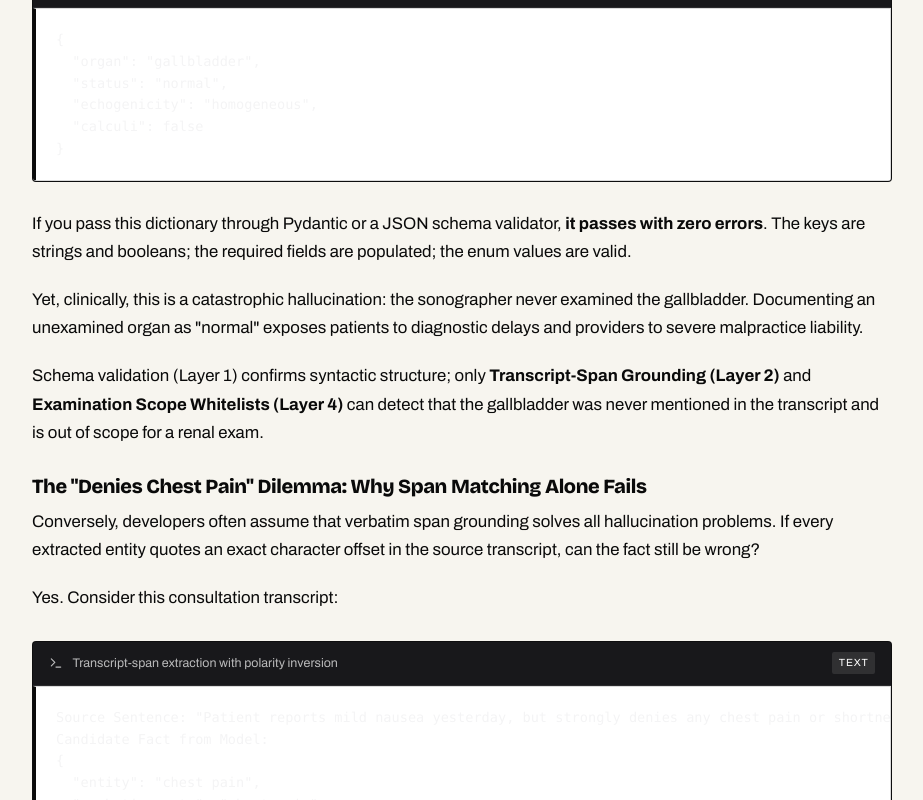
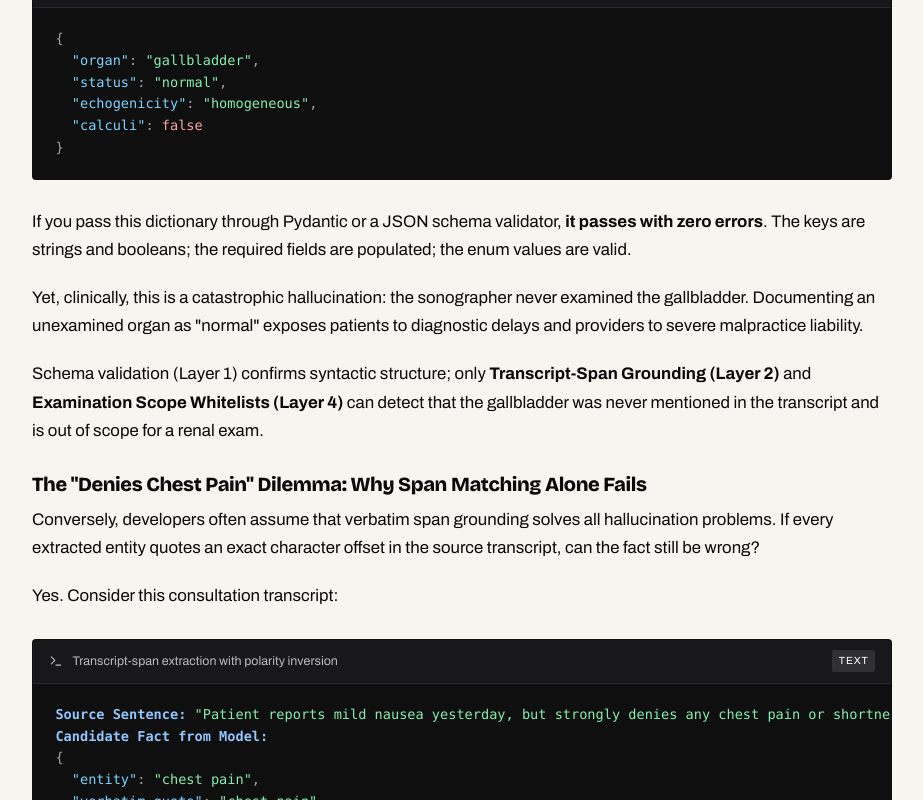
Before and after one commit to akthernaimudheen/akther-portfolio, a React (Vite) app: page /blog/hybrid-ai-architecture-cpu-guardrails in a window 1280 px wide. Shown: the part 5640-6440 px from the top of the page, without its empty margins (178-1101 px from the left). Built offline with nearby package versions, Linux system fonts and the light colour scheme.

Commit message:
fix(blog): improve code-block contrast and add syntax highlighting in Hybrid AI article

```diff
--- a/src/components/HybridAiArticle.tsx
+++ b/src/components/HybridAiArticle.tsx
@@ -278,12 +278,14 @@ Deterministic Gate: Ambiguity or Synthesis Needed?
               <span className="code-lang-tag">json</span>
             </div>
             <pre className="article-code-block">
-<code>{`{
-  "organ": "gallbladder",
-  "status": "normal",
-  "echogenicity": "homogeneous",
-  "calculi": false
-}`}</code>
+<code>
+  <span className="token-brace">{'{'}</span>{'\n'}
+  {'  '}<span className="token-key">"organ"</span><span className="token-punct">:</span> <span className="token-string">"gallbladder"</span><span className="token-punct">,</span>{'\n'}
+  {'  '}<span className="token-key">"status"</span><span className="token-punct">:</span> <span className="token-string">"normal"</span><span className="token-punct">,</span>{'\n'}
+  {'  '}<span className="token-key">"echogenicity"</span><span className="token-punct">:</span> <span className="token-string">"homogeneous"</span><span className="token-punct">,</span>{'\n'}
+  {'  '}<span className="token-key">"calculi"</span><span className="token-punct">:</span> <span className="token-boolean">false</span>{'\n'}
+  <span className="token-brace">{'}'}</span>
+</code>
             </pre>
           </div>
 
@@ -312,13 +314,15 @@ Deterministic Gate: Ambiguity or Synthesis Needed?
               <span className="code-lang-tag">text</span>
             </div>
             <pre className="article-code-block">
-<code>{`Source Sentence: "Patient reports mild nausea yesterday, but strongly denies any chest pain or shortness of breath."
-Candidate Fact from Model:
-{
-  "entity": "chest pain",
-  "verbatim_quote": "chest pain",
-  "status": "confirmed"  <-- CRITICAL POLARITY ERROR
-}`}</code>
+<code>
+  <span className="token-label">Source Sentence:</span> <span className="token-string">"Patient reports mild nausea yesterday, but strongly denies any chest pain or shortness of breath."</span>{'\n'}
+  <span className="token-label">Candidate Fact from Model:</span>{'\n'}
+  <span className="token-brace">{'{'}</span>{'\n'}
+  {'  '}<span className="token-key">"entity"</span><span className="token-punct">:</span> <span className="token-string">"chest pain"</span><span className="token-punct">,</span>{'\n'}
+  {'  '}<span className="token-key">"verbatim_quote"</span><span className="token-punct">:</span> <span className="token-string">"chest pain"</span><span className="token-punct">,</span>{'\n'}
+  {'  '}<span className="token-key">"status"</span><span className="token-punct">:</span> <span className="token-string">"confirmed"</span>  <span className="token-error">&lt;-- CRITICAL POLARITY ERROR</span>{'\n'}
+  <span className="token-brace">{'}'}</span>
+</code>
             </pre>
           </div>
 
--- a/src/index.css
+++ b/src/index.css
@@ -726,7 +726,7 @@ a:focus-visible .project-image img { transform: scale(1.015); }
 .article-code-block {
   margin: 1.5rem 0;
   padding: 1.25rem 1.5rem;
-  background: var(--white);
+  background: #fbfbf9;
   border: 1px solid var(--hairline);
   border-left: 3px solid var(--ink);
   font-family: ui-monospace, SFMono-Regular, Menlo, Monaco, Consolas, monospace;
@@ -1257,14 +1257,46 @@ a:focus-visible .project-image img { transform: scale(1.015); }
   border-radius: 2px;
   color: #ffffff;
 }
-.article-code-block {
+.article-code-wrapper .article-code-block {
   margin: 0;
-  padding: 1.25rem;
+  padding: 1.25rem 1.4rem;
+  background: #0f0f10;
+  border: none;
+  border-radius: 0;
   overflow-x: auto;
-  font-family: var(--mono);
+  font-family: var(--mono, ui-monospace, SFMono-Regular, Menlo, Monaco, Consolas, monospace);
   font-size: 0.85rem;
   line-height: 1.6;
   color: #f4f4f5;
+}
+.article-code-wrapper .article-code-block code {
+  font-family: inherit;
+  font-size: inherit;
+  color: inherit;
+  background: transparent;
+}
+.article-code-wrapper .token-key {
+  color: #7dd3fc;
+  font-weight: 500;
+}
+.article-code-wrapper .token-string {
+  color: #86efac;
+}
+.article-code-wrapper .token-boolean,
+.article-code-wrapper .token-number {
+  color: #fca5a5;
+}
+.article-code-wrapper .token-punct,
+.article-code-wrapper .token-brace {
+  color: #a1a1aa;
+}
+.article-code-wrapper .token-label {
+  color: #93c5fd;
+  font-weight: 600;
+}
+.article-code-wrapper .token-error {
+  color: #f87171;
+  font-weight: 600;
 }
 .article-list {
   margin: 1.25rem 0;
```
